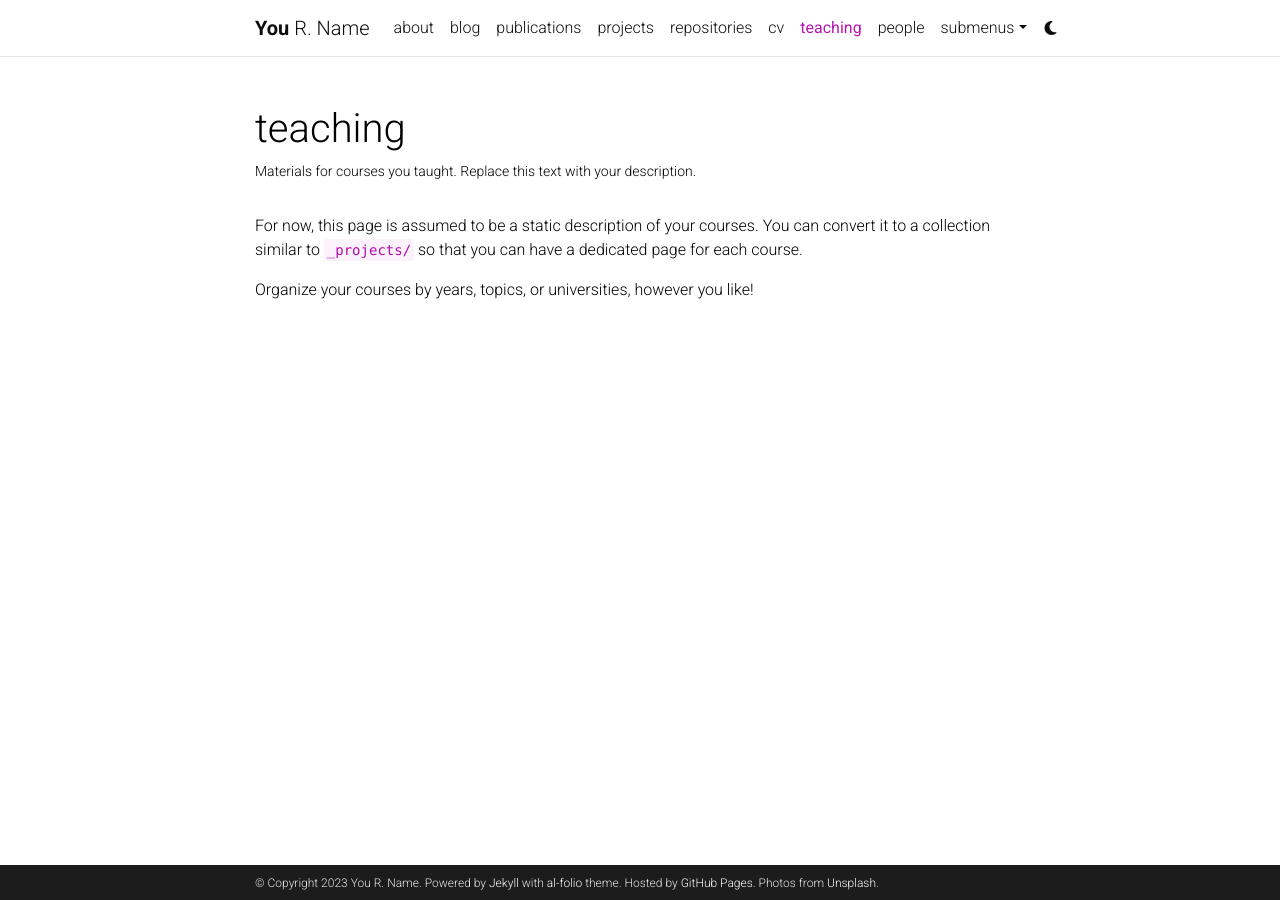
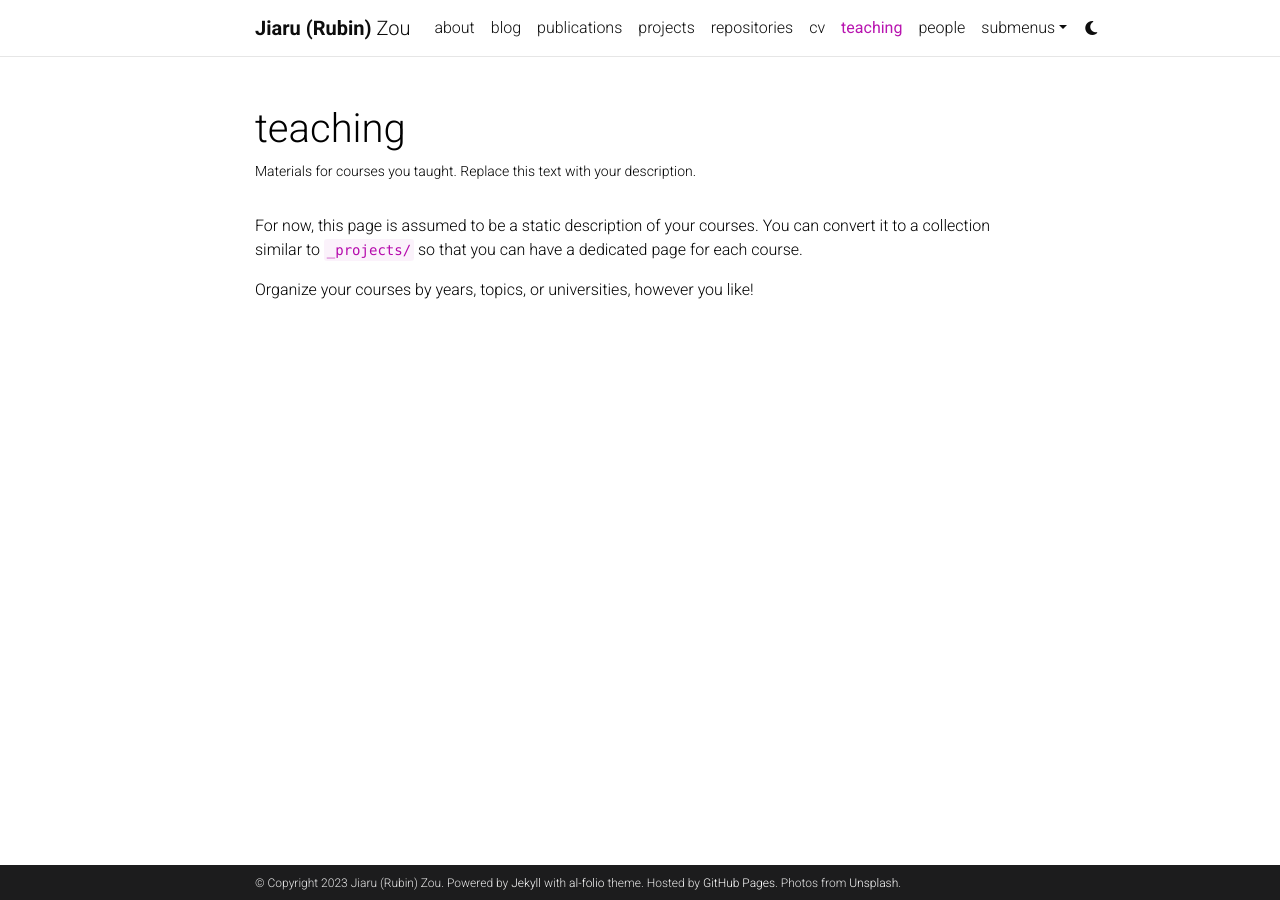
Before and after one commit to MP-killer/JiaruZou.github.io, a Jekyll site: the page built from _pages/teaching.md, in a window 1280 px wide. Built offline with Jekyll 4.4.1, drawn with Linux system fonts in a browser that asks for light colours; comment, search, counter and statistics services are not loaded; a style sheet for code colours, icons or effects is not loaded.

Commit message:
update name

```diff
--- a/_config.yml
+++ b/_config.yml
@@ -3,9 +3,9 @@
 # -----------------------------------------------------------------------------
 
 title: blank # the website title (if blank, full name will be used instead)
-first_name: You
-middle_name: R.
-last_name: Name
+first_name: Jiaru (Rubin)
+middle_name:
+last_name: Zou
 email: you@example.com
 description: > # the ">" symbol means to ignore newlines until "footer_text:"
   A simple, whitespace theme for academics. Based on [*folio](https://github.com/bogoli/-folio) design.
@@ -18,7 +18,7 @@
 lang: en # the language of your site (for example: en, fr, cn, ru, etc.)
 icon: ⚛️  # the emoji used as the favicon (alternatively, provide image name in /assets/img/)
 
-url: https://JiaruZou.github.io # the base hostname & protocol for your site
+url: https://MP-killer.github.io # the base hostname & protocol for your site
 baseurl: # the subpath of your site, e.g. /blog/
 last_updated: false # set to true if you want to display last updated in the footer
 impressum_path:  # set to path to include impressum link in the footer, use the same path as permalink in a page, helps to conform with EU GDPR
```
